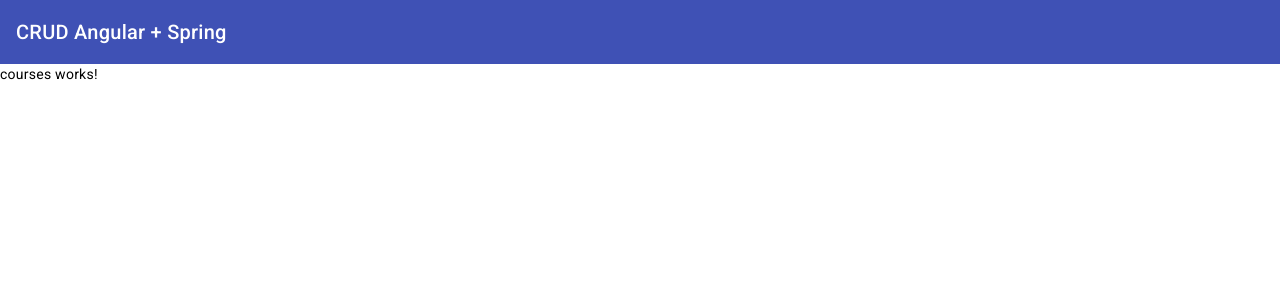
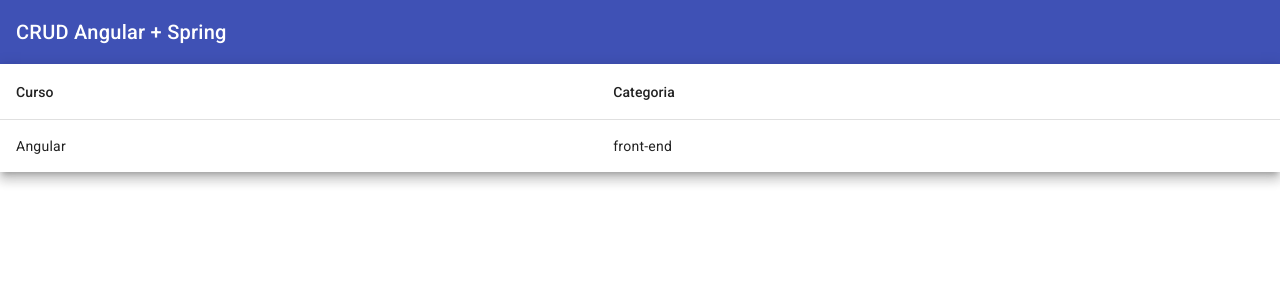
Before and after one commit to youssfbr/crud-spring-angular-ui, an Angular app: page /courses in a window 1280 px wide. Shown: the top 300 px of the page. Built offline with nearby package versions, Linux system fonts and the light colour scheme.

Commit message:
Table mock

```diff
--- a/src/app/courses/courses/courses.component.html
+++ b/src/app/courses/courses/courses.component.html
@@ -1 +1,20 @@
-<p>courses works!</p>
+<table mat-table [dataSource]="courses" class="mat-elevation-z8">
+
+  <!--- Note that these columns can be defined in any order.
+        The actual rendered columns are set as a property on the row definition" -->
+
+  <!-- Name Column -->
+  <ng-container matColumnDef="name">
+    <th mat-header-cell *matHeaderCellDef> Curso </th>
+    <td mat-cell *matCellDef="let course"> {{ course.name }} </td>
+  </ng-container>
+
+  <!-- Category Column -->
+  <ng-container matColumnDef="category">
+    <th mat-header-cell *matHeaderCellDef> Categoria </th>
+    <td mat-cell *matCellDef="let course"> {{ course.category }} </td>
+  </ng-container>
+
+  <tr mat-header-row *matHeaderRowDef="displayedColumns"></tr>
+  <tr mat-row *matRowDef="let row; columns: displayedColumns;"></tr>
+</table>
--- a/src/app/courses/courses/courses.component.ts
+++ b/src/app/courses/courses/courses.component.ts
@@ -1,12 +1,26 @@
-import { Component } from '@angular/core';
+import { Component, OnInit } from '@angular/core';
+import { Course } from '../models/course';
+import { MatTableModule } from '@angular/material/table';
 
 @Component({
   selector: 'app-courses',
   standalone: true,
-  imports: [],
+  imports: [MatTableModule],
   templateUrl: './courses.component.html',
   styleUrl: './courses.component.scss'
 })
-export class CoursesComponent {
+export class CoursesComponent implements OnInit {
+
+  courses: Course[] = [
+    { _id: "1", name: "Angular", category: "front-end"}
+  ];
+
+  displayedColumns = ['name', 'category'];
+
+  constructor() {}
+
+  ngOnInit(): void {
+
+  }
 
 }
--- /dev/null
+++ b/src/app/courses/models/course.ts
@@ -0,0 +1,5 @@
+export interface Course {
+  _id: string;
+  name: string;
+  category: string;
+}
```
